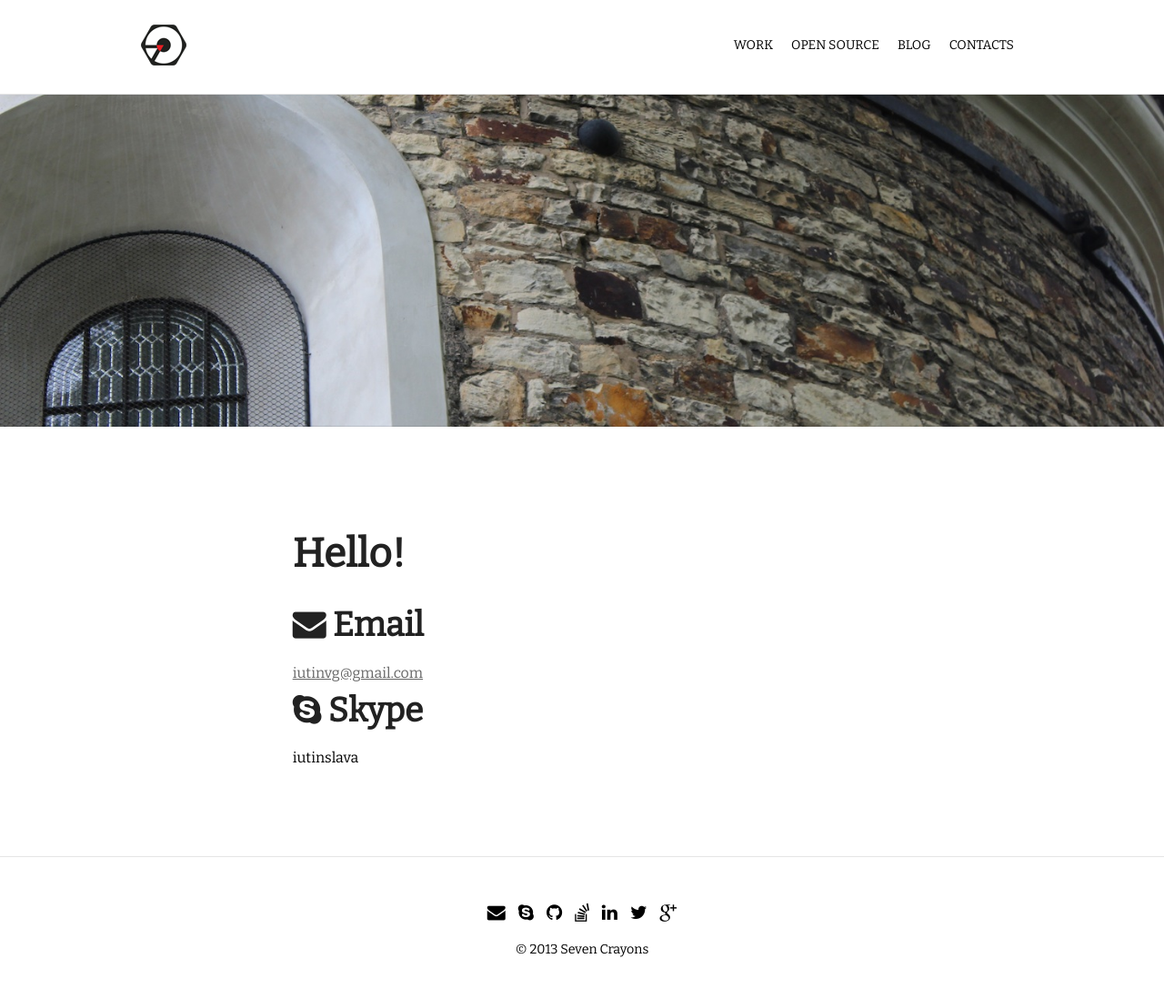
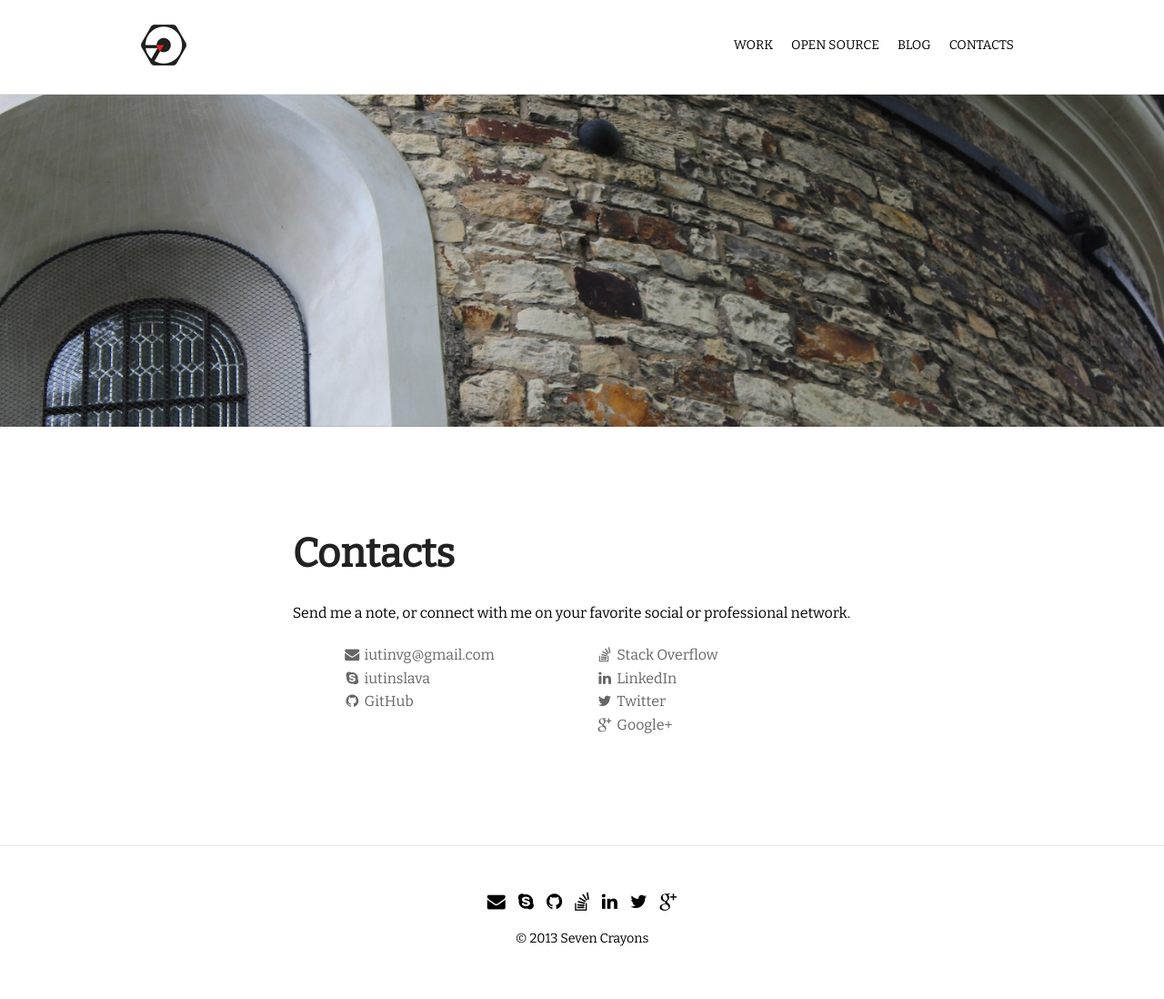
Before and after one commit to iutinvg/iutinvg.github.io, a Jekyll site: the page built from contacts.html, in a window 1280 px wide. Shown: the whole page at 91% size. Built offline with Jekyll 4.4.1, drawn with Linux system fonts in a browser that asks for light colours; Markdown is read by kramdown in place of the engine named in the settings.

Commit message:
contacts page

```diff
--- a/_includes/footer.html
+++ b/_includes/footer.html
@@ -1,14 +1,14 @@
 <footer>
     <div class="row">
         <div class="small-12 columns text-center">
-            <ul class="inline-list footer-contacts">
-                <li><a data-tooltip class="tip-top" title="iutinvg@gmail.com" href="mailto:iutinvg@gmail.com"><i class="icon-envelope"></i></a></li>
-                <li><a data-tooltip class="tip-top" title="iutinslava" href="skype:iutinslava?call"><i class="icon-skype"></i></a></li>
-                <li><a data-tooltip class="tip-top" title="github" href="https://github.com/iutinvg"><i class="icon-github"></i></a></li>
-                <li><a data-tooltip class="tip-top" title="stackoverflow" href="http://stackoverflow.com/users/444966/iutinvg"><i class="icon-stackexchange"></i></a></li>
-                <li><a data-tooltip class="tip-top" title="linkedin" href="http://www.linkedin.com/in/iutin"><i class="icon-linkedin"></i></a></li>
-                <li><a data-tooltip class="tip-top" title="twitter" href="https://twitter.com/"><i class="icon-twitter"></i></a></li>
-                <li><a data-tooltip class="tip-top" title="google plus" href="https://plus.google.com/114152005203882927537/posts"><i class="icon-google-plus"></i></a></li>
+            <ul class="inline-list footer-contacts black-links non-underlined-links">
+                <li><a title="iutinvg@gmail.com" href="mailto:iutinvg@gmail.com"><i class="icon-envelope"></i></a></li>
+                <li><a title="iutinslava" href="skype:iutinslava?call"><i class="icon-skype"></i></a></li>
+                <li><a title="github" href="https://github.com/iutinvg"><i class="icon-github"></i></a></li>
+                <li><a title="stackoverflow" href="http://stackoverflow.com/users/444966/iutinvg"><i class="icon-stackexchange"></i></a></li>
+                <li><a title="linkedin" href="http://www.linkedin.com/in/iutin"><i class="icon-linkedin"></i></a></li>
+                <li><a title="twitter" href="https://twitter.com/"><i class="icon-twitter"></i></a></li>
+                <li><a title="google plus" href="https://plus.google.com/114152005203882927537/posts"><i class="icon-google-plus"></i></a></li>
             </ul>
 
             <p class="copyright">
--- a/_includes/header.html
+++ b/_includes/header.html
@@ -2,7 +2,7 @@
     <div class="row">
         <div class="small-12 columns">
             <a class="logo" href="/">Seven Crayons</a>
-            <ul class="inline-list menu">
+            <ul class="inline-list menu black-links non-underlined-links">
                 <li><a href="/">Work</a></li>
                 <li><a href="#">Open Source</a></li>
                 <li><a href="/blog.html">Blog</a></li>
--- a/contacts.html
+++ b/contacts.html
@@ -7,14 +7,32 @@ title: Blog
 
 </div>
 
-<section class="row content-container">
+<section class="row content-container contacts">
 	<div class="large-8 small-12 columns large-centered">
-		<h1>Hello!</h1>
+		<h1>Contacts</h1>
 
-		<h2><i class="icon-envelope"></i> Email</h2>
-		<a href="mailto:iutinvg@gmail.com">iutinvg@gmail.com</a>
+		<p>Send me a note, or connect with me on your favorite social or professional network.</p>
 
-		<h2><i class="icon-skype"></i> Skype</h2>
-		iutinslava
+		<div class="row">
+			<div class="large-10 small-12 columns large-centered">
+				<div class="row non-underlined-links">
+					<div class="large-6 small-12 columns">
+						<ul class="no-bullet">
+							<li><a title="email" href="mailto:iutinvg@gmail.com"><i class="icon-envelope"></i> iutinvg@gmail.com</a></li>
+							<li><a title="skype" href="skype:iutinslava?call"><i class="icon-skype"></i> iutinslava</a></li>
+							<li><a title="github" href="https://github.com/iutinvg"><i class="icon-github"></i> GitHub</a></li>
+						</ul>
+					</div>
+					<div class="large-6 small-12 columns">
+						<ul class="no-bullet">
+			                <li><a title="stackoverflow" href="http://stackoverflow.com/users/444966/iutinvg"><i class="icon-stackexchange"></i> Stack Overflow</a></li>
+			                <li><a title="linkedin" href="http://www.linkedin.com/in/iutin"><i class="icon-linkedin"></i> LinkedIn</a></li>
+			                <li><a title="twitter" href="https://twitter.com/"><i class="icon-twitter"></i> Twitter</a></li>
+			                <li><a title="google plus" href="https://plus.google.com/114152005203882927537/posts"><i class="icon-google-plus"></i> Google+</a></li>
+						</ul>
+					</div>
+				</div>
+			</div>
+		</div>
 	</div>
 </section>
--- a/css/app.css
+++ b/css/app.css
@@ -6,6 +6,15 @@ header {
 h1, h2, h3, h4, h5, h6 {
     font-family: inherit;
 }
+ul {
+    list-style-position: inside;
+}
+
+.date {
+    font-style: italic;
+}
+
+/* Header */
 .menu {
     margin: 0;
     line-height: 50px;
@@ -33,32 +42,14 @@ h1, h2, h3, h4, h5, h6 {
     .menu li { float: none; display: inline-block; }
 }
 
-a {
-    color: #666;
-    text-decoration: underline;
-}
-a:hover, a:focus {
-    color: #444;
-}
+/* All about links */
+a { color: #666; text-decoration: underline; }
+a:hover, a:focus { color: #444; }
+.non-underlined-links a { text-decoration: none; }
+.black-links a { color: #000; }
+.black-links a:hover, .black-links a:focus { color: #444; }
 
-.menu a, footer a {
-    color: #000;
-    text-decoration: none;
-}
-.menu a:hover, .menu a:focus,
-footer a:hover, footer a:focus  {
-    color: #666;
-    text-decoration: none;
-}
-
-
-.date {
-	font-style: italic;
-}
-ul {
-	list-style-position: inside;
-}
-
+/* Common for all pages */
 .image-top {
     width: 100%;
     height: 365px;
@@ -66,12 +57,21 @@ ul {
     background-size: cover;
     background-position: center center;
 }
+.content-container {
+    padding: 100px 0;
+}
+
+/* Contacts page */
 .image-top-contacts {
     background-image: url(../img/contacts.jpg);
 }
-.content-container {
-    padding: 100px 0;
+.contacts i {
+    width:1.25em;
+    display: inline-block;
+    text-align: center;
 }
+
+/* Footer */
 footer {
     border-top: 1px solid rgba(0, 0, 0, 0.1);
     padding: 45px 0 25px;
```
